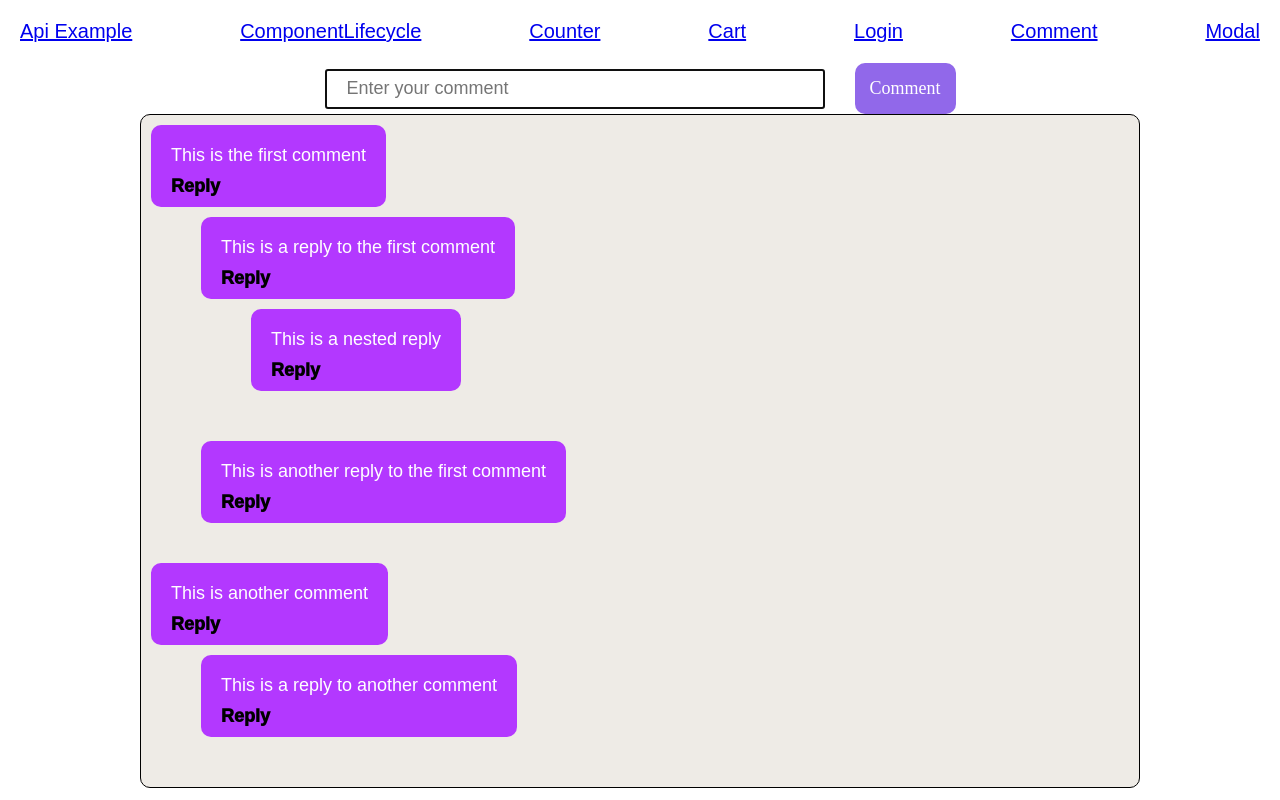
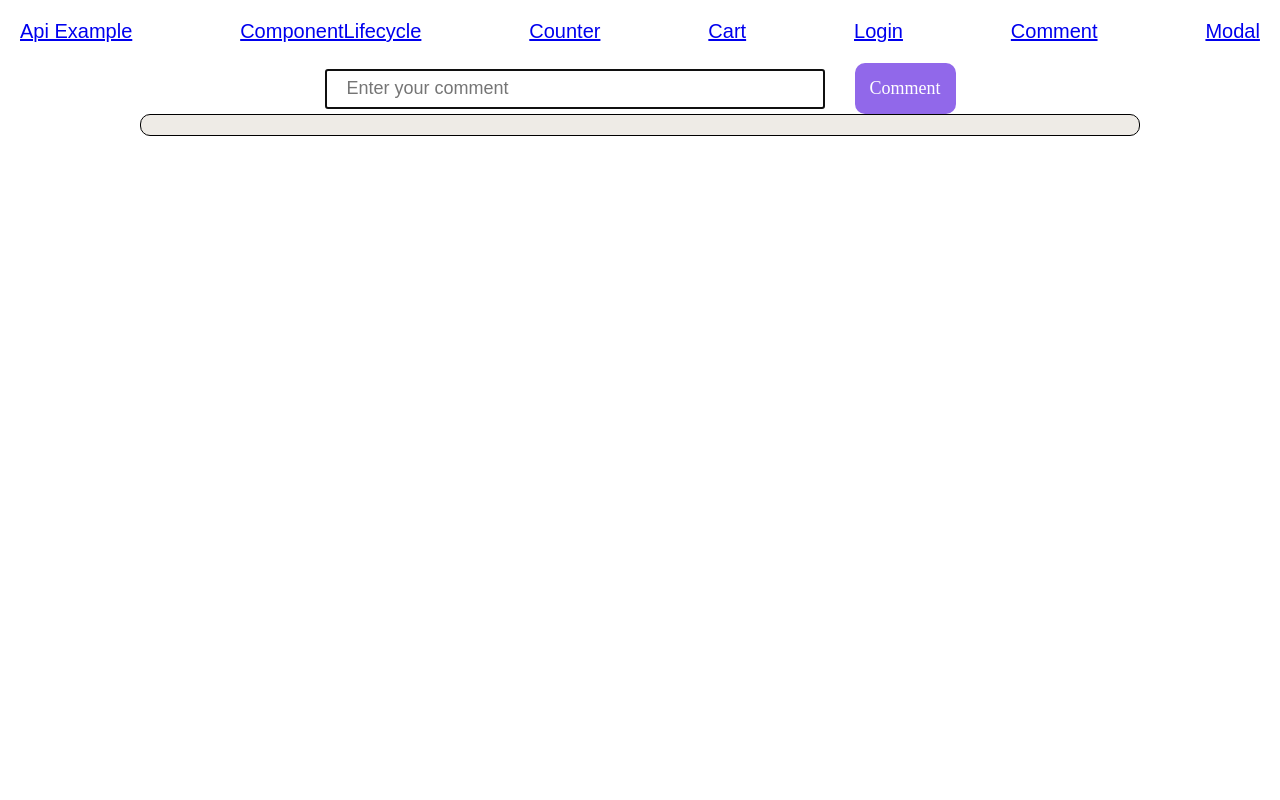
Before and after one commit to SulAv100/react-basic-advance-course, a React (Vite) app: page /comment in a window 1280 px wide. Built offline with nearby package versions, Linux system fonts and the light colour scheme.

Commit message:
feat: dynamic data integrated

```diff
--- a/src/Components/CommentReply/Comment.jsx
+++ b/src/Components/CommentReply/Comment.jsx
@@ -2,44 +2,7 @@ import React, { useState } from "react";
 import "./Comment.css";
 
 const CommentSection = () => {
-  const initialComments = {
-    id: 1,
-    items: [
-      {
-        id: 1,
-        text: "This is the first comment",
-        items: [
-          {
-            id: 2,
-            text: "This is a reply to the first comment",
-            items: [
-              {
-                id: 3,
-                text: "This is a nested reply",
-                items: [],
-              },
-            ],
-          },
-          {
-            id: 5,
-            text: "This is another reply to the first comment",
-            items: [],
-          },
-        ],
-      },
-      {
-        id: 4,
-        text: "This is another comment",
-        items: [
-          {
-            id: 6,
-            text: "This is a reply to another comment",
-            items: [],
-          },
-        ],
-      },
-    ],
-  };
+
 
   const Comment = ({ comment, handleReplyClick, handleReplyInputChange, uploadReply }) => {
     return (
@@ -81,7 +44,7 @@ const CommentSection = () => {
   };
 
   const [input, setInput] = useState("");
-  const [comments, setComments] = useState(initialComments);
+  const [comments, setComments] = useState({id: 0, text : '', items:[]});
   const [uniqueId, setUniqueId] = useState(9);
 
   const handleReplyClick = (commentId) => {
```
